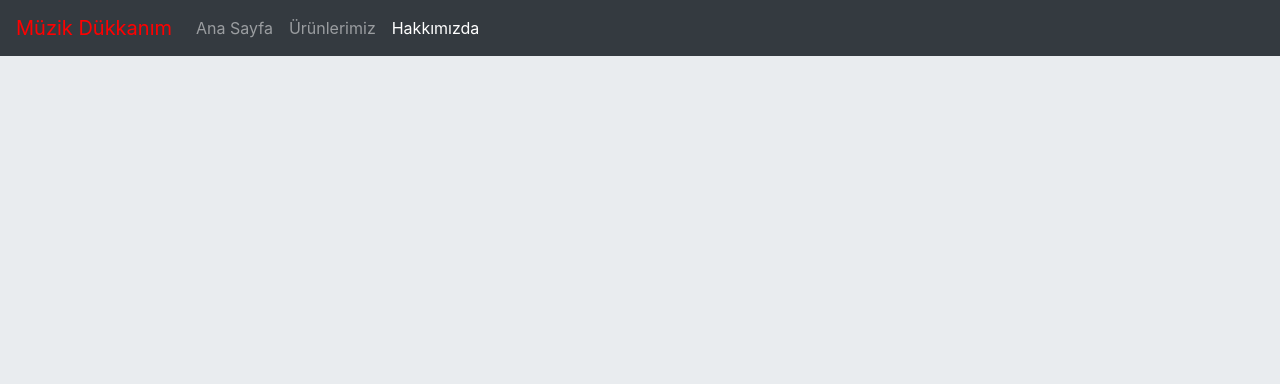
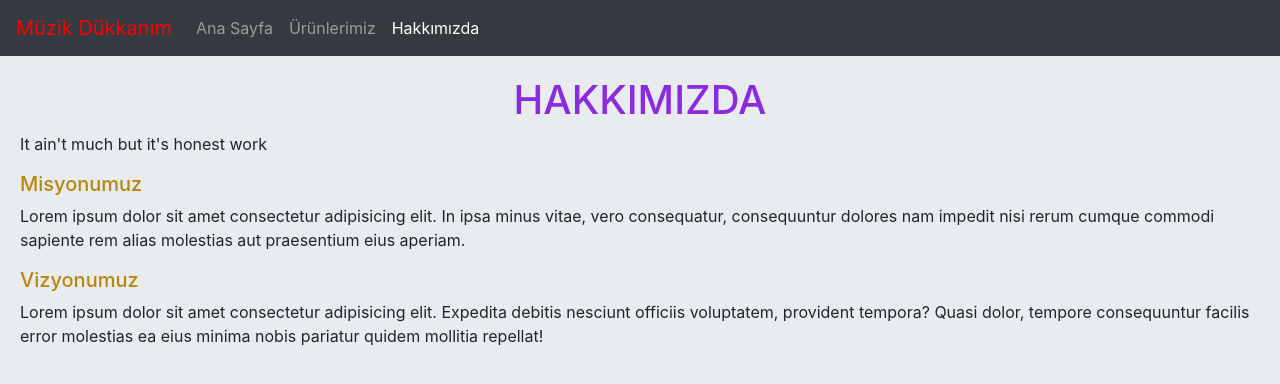
Before and after one commit to denizmehter/Patikadev-Front-end101, a plain HTML site: page Bootstrap/project1/about-us.html in a window 1280 px wide. Drawn offline with nearby package versions, Linux system fonts and the light colour scheme.

Commit message:
Content Added

```diff
--- a/Bootstrap/project1/about-us.html
+++ b/Bootstrap/project1/about-us.html
@@ -33,6 +33,17 @@
     </nav>
     <!--Navigation End-->
 
+    <div class="card border-0" style="background-color: #E9ECEF;">
+      <div class="card-body">
+        <h1 style="color: blueviolet; text-align: center;">HAKKIMIZDA</h1>
+        <p class="card-text">It ain't much but it's honest work</p>
+        <h5 class="card-title mb-2" style="color: darkgoldenrod">Misyonumuz</h5>
+        <p class="card-text">Lorem ipsum dolor sit amet consectetur adipisicing elit. In ipsa minus vitae, vero consequatur, consequuntur dolores nam impedit nisi rerum cumque commodi sapiente rem alias molestias aut praesentium eius aperiam.</p>
+        <h5 class="card-title mb-2" style="color: darkgoldenrod">Vizyonumuz</h5>
+        <p class="card-text">Lorem ipsum dolor sit amet consectetur adipisicing elit. Expedita debitis nesciunt officiis voluptatem, provident tempora? Quasi dolor, tempore consequuntur facilis error molestias ea eius minima nobis pariatur quidem mollitia repellat!</p>
+      </div>
+    </div>
+
     <!-- Optional JavaScript -->
     <script src="https://code.jquery.com/jquery-3.5.1.slim.min.js" integrity="sha384-DfXdz2htPH0lsSSs5nCTpuj/zy4C+OGpamoFVy38MVBnE+IbbVYUew+OrCXaRkfj" crossorigin="anonymous"></script>
     <script src="https://cdn.jsdelivr.net/npm/bootstrap@4.5.3/dist/js/bootstrap.bundle.min.js" integrity="sha384-ho+j7jyWK8fNQe+A12Hb8AhRq26LrZ/JpcUGGOn+Y7RsweNrtN/tE3MoK7ZeZDyx" crossorigin="anonymous"></script>
```
